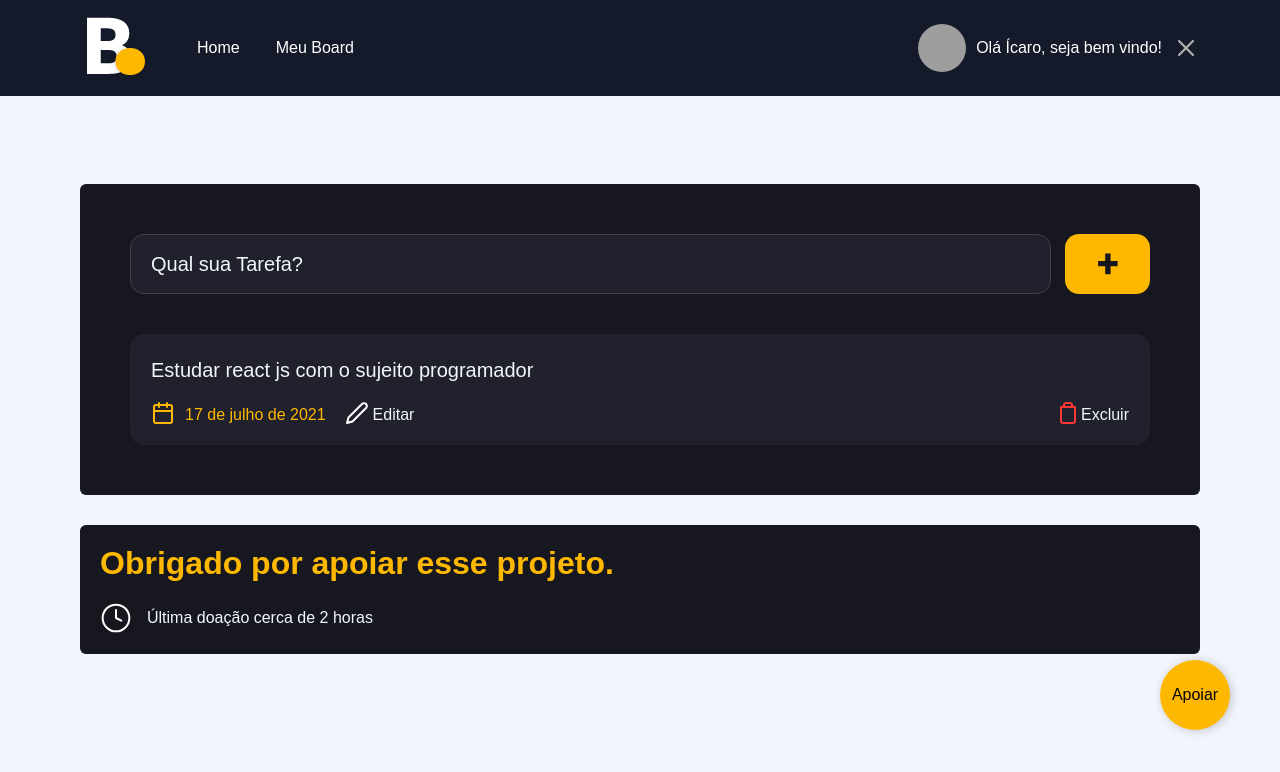
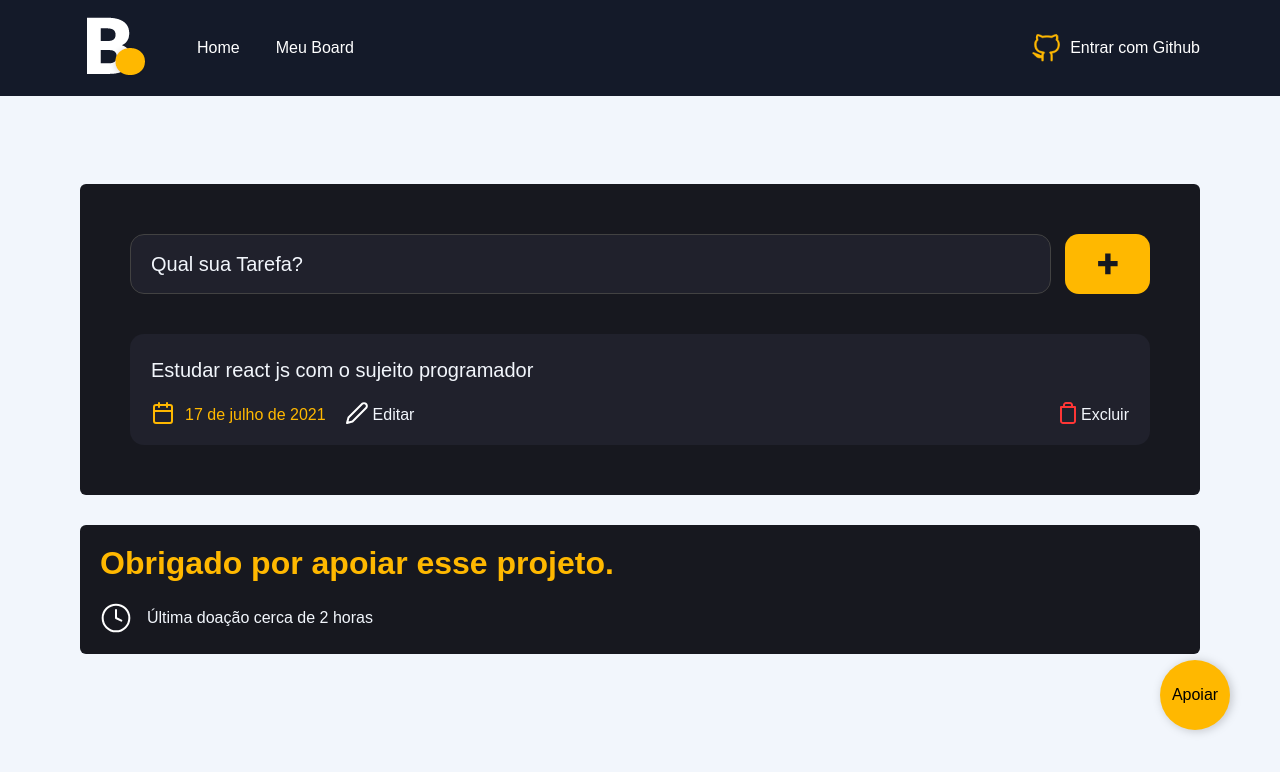
Before and after one commit to icaroregis/board, a Next.js app: page /board in a window 1280 px wide. Shown: the top 772 px of the page. Built offline with nearby package versions, Linux system fonts and the light colour scheme; no server answers; grey boxes are pictures that could not be loaded.

Commit message:
implantand backend

```diff
--- a/package.json
+++ b/package.json
@@ -11,6 +11,7 @@
   "dependencies": {
     "@next/font": "13.1.1",
     "next": "13.1.1",
+    "next-auth": "^4.18.7",
     "react": "18.2.0",
     "react-dom": "18.2.0",
     "react-icons": "^4.7.1",
--- a/src/components/SignInButton/index.tsx
+++ b/src/components/SignInButton/index.tsx
@@ -1,14 +1,16 @@
-import { useState } from 'react';
+import { signIn, signOut, useSession } from 'next-auth/react';
 import styles from './styles.module.scss';
 
 export default function SignInButton({ src, alt, title }) {
-  const [session, setSession] = useState(true);
+  const { data: session } = useSession();
+
+  console.log(session);
 
   return (
     <>
       {session ? (
         <div>
-          <button className={styles.signInButtonLogin} type="button" onClick={() => {}}>
+          <button className={styles.signInButtonLogin} type="button" onClick={() => signOut()}>
             <img src="https://avatars.githubusercontent.com/u/62527468?v=4" alt="Foto do usuário" />
             Olá Ícaro, seja bem vindo!
             <img src="images/button-closed.svg" alt="ícone de deslogar" />
@@ -16,9 +18,17 @@ export default function SignInButton({ src, alt, title }) {
         </div>
       ) : (
         <div>
-          <button className={styles.signInButton} type="button" onClick={() => {}}>
+          <a
+            href={`/api/auth/signin`}
+            className={styles.signInButton}
+            type="button"
+            onClick={(e) => {
+              e.preventDefault();
+              signIn();
+            }}
+          >
             <img src={src} alt={alt} /> {title}
-          </button>
+          </a>
         </div>
       )}
     </>
```
Also changed, not shown: src/pages/_app.tsx (+5 -4 lines), src/pages/auth/[...nextauth].ts (added, +19 -0 lines), 2 other files (tests, documents, lock files or other folders).
